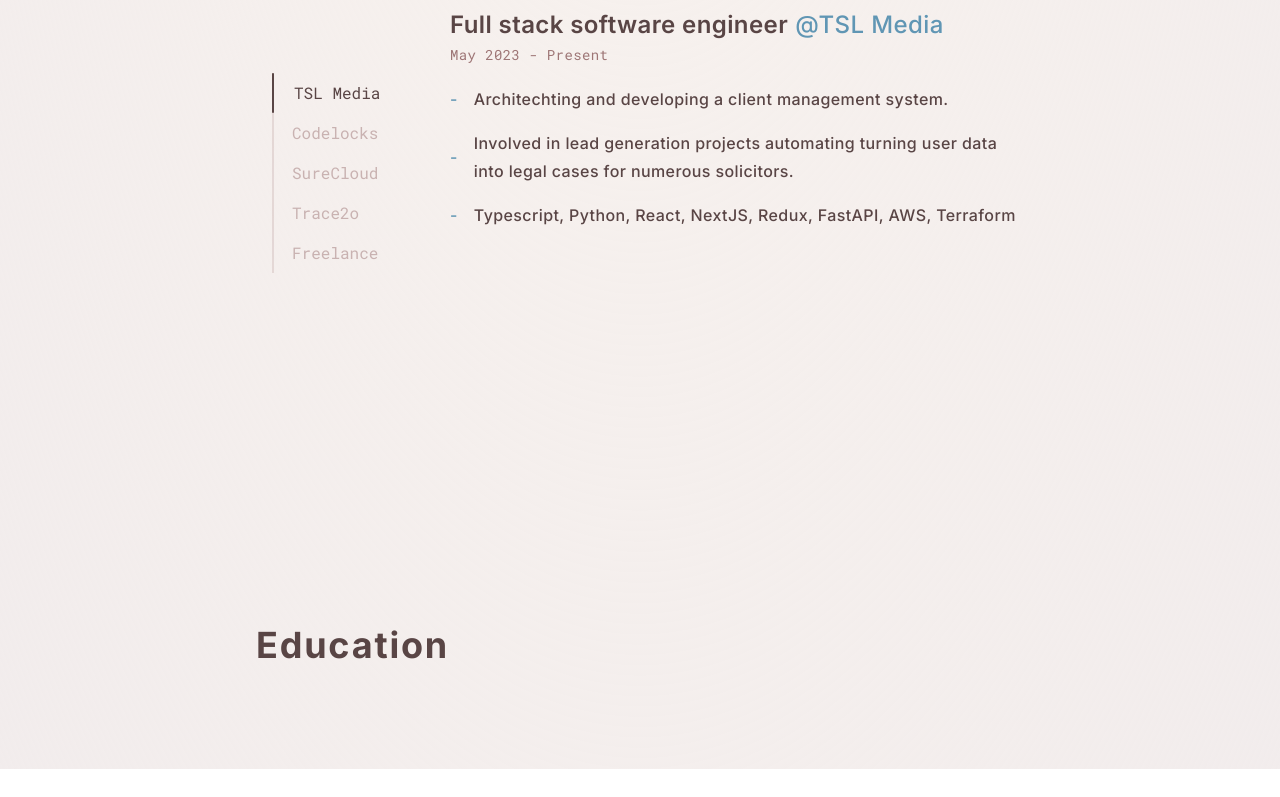
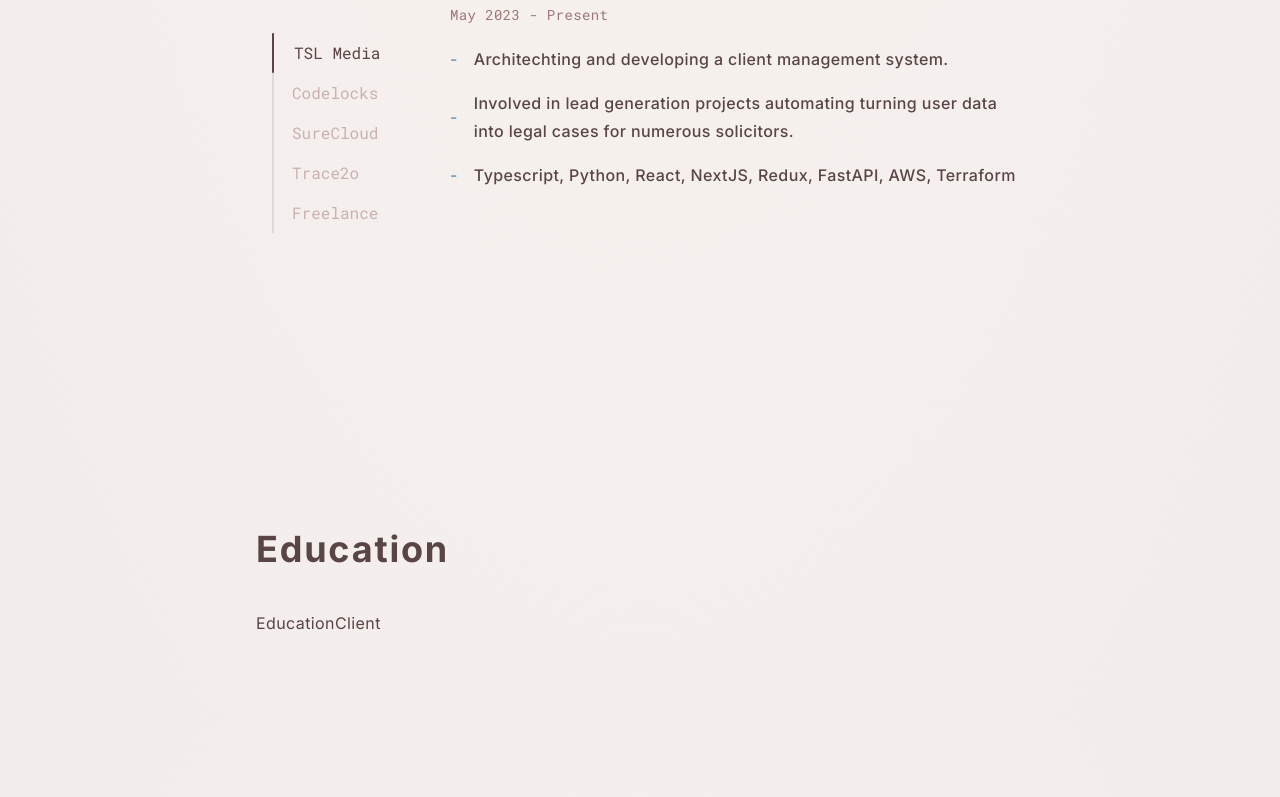
Before and after one commit to thomassbooth/Thomas-Booth-Portfolio, a Next.js app: page /about in a window 1280 px wide. Shown: the part 2438-3235 px from the top of the page. Before the commit the page ends 3207 px from the top, so only its background shows below. Built offline with nearby package versions, Linux system fonts and the light colour scheme.

Commit message:
sizing and image

```diff
--- a/app/about/page.tsx
+++ b/app/about/page.tsx
@@ -6,6 +6,7 @@ import Image from 'next/image'
 import Subtitle from '../../components/Subtitle'
 import MeClient from '../../components/about/MeClient'
 import WorkClient from '@/components/about/WorkClient'
+import EducationClient from '@/components/about/EducationClient'
 
 
 export const metadata = {
@@ -22,7 +23,8 @@ const AboutPage = () => {
     <TechClient/>
     <Subtitle title = {'My Professional Journey'} visable = {{x: '0%'}} hidden = {{x: '30%'}}/>
     <WorkClient/>
-    <Subtitle title = {'Education'} visable = {{x: '0%'}} hidden = {{y: '40%'}}/>
+    <Subtitle title = {'Education'} visable = {{y: '0%'}} hidden = {{y: '40%'}}/>
+    <EducationClient/>
   </PageTransition>
   )
 }
--- /dev/null
+++ b/components/about/EducationClient.tsx
@@ -0,0 +1,9 @@
+import React from 'react'
+
+const EducationClient = () => {
+  return (
+    <div>EducationClient</div>
+  )
+}
+
+export default EducationClient
--- a/components/about/TechClient.tsx
+++ b/components/about/TechClient.tsx
@@ -6,10 +6,11 @@ import { FaNodeJs, FaReact, FaLaravel, FaDocker, FaAws } from 'react-icons/fa'
 import { motion } from 'framer-motion'
 import ListItem from './ListItem'
 import List from './List'
+import Image from 'next/image'
 
 const TechClient = () => {
   return (
-    <div className = 'mt-8 mb-40 h-[75vh]'>
+    <div className = 'mt-8 mb-40 h-[70vh]'>
         <motion.p
             initial = {{opacity: 0, x: '-20%'}}
             animate= {{opacity: 1, x: '0%'}}
@@ -40,7 +41,7 @@ const TechClient = () => {
                 <ListItem tech = 'Kubernetes' icon = {SiKubernetes} />
             </List>
         </article>
-
+        <Image className = 'translate-y-20 opacity-20' src = '/wave-haikei.svg' alt = 'wave' fill />
     </div>
   )
 }
--- a/components/about/WorkClient.tsx
+++ b/components/about/WorkClient.tsx
@@ -92,7 +92,7 @@ const WorkClient = () => {
     }, [])
 
   return (
-    <div className = 'mt-16 flex gap-4 h-[75vh]'>
+    <div className = 'mt-16 flex gap-4 h-[70vh]'>
         <div>
             <ul className = 'flex flex-col ml-4 mt-16 border-l-2 border-pastel-brown-light/20'>
             {experience.map((job, index) => {
```
